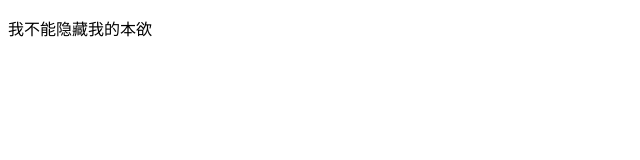
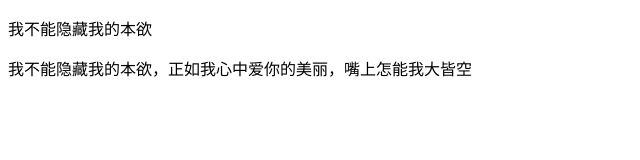
Before and after one commit to luoguoqingfeng123/h5-1802, a plain HTML site: page html/index.html in a window 1280 px wide. Shown: the whole page, without its empty margins (0-640 px from the left). Drawn offline with Linux system fonts and the light colour scheme.

Commit message:
html/index.html

```diff
--- a/html/index.html
+++ b/html/index.html
@@ -6,5 +6,6 @@
 	</head>
 	<body>
 		<p>我不能隐藏我的本欲</p>
+		<p>我不能隐藏我的本欲，正如我心中爱你的美丽，嘴上怎能我大皆空</p>
 	</body>
 </html>
```
